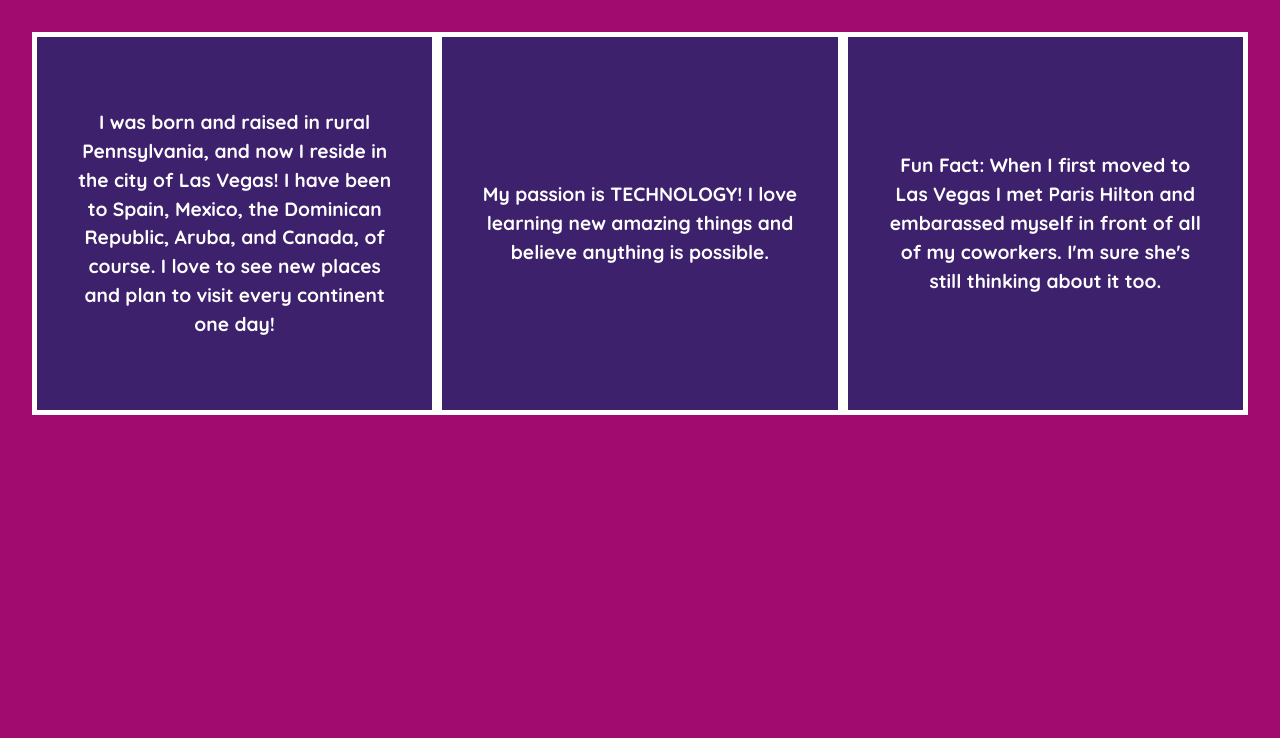
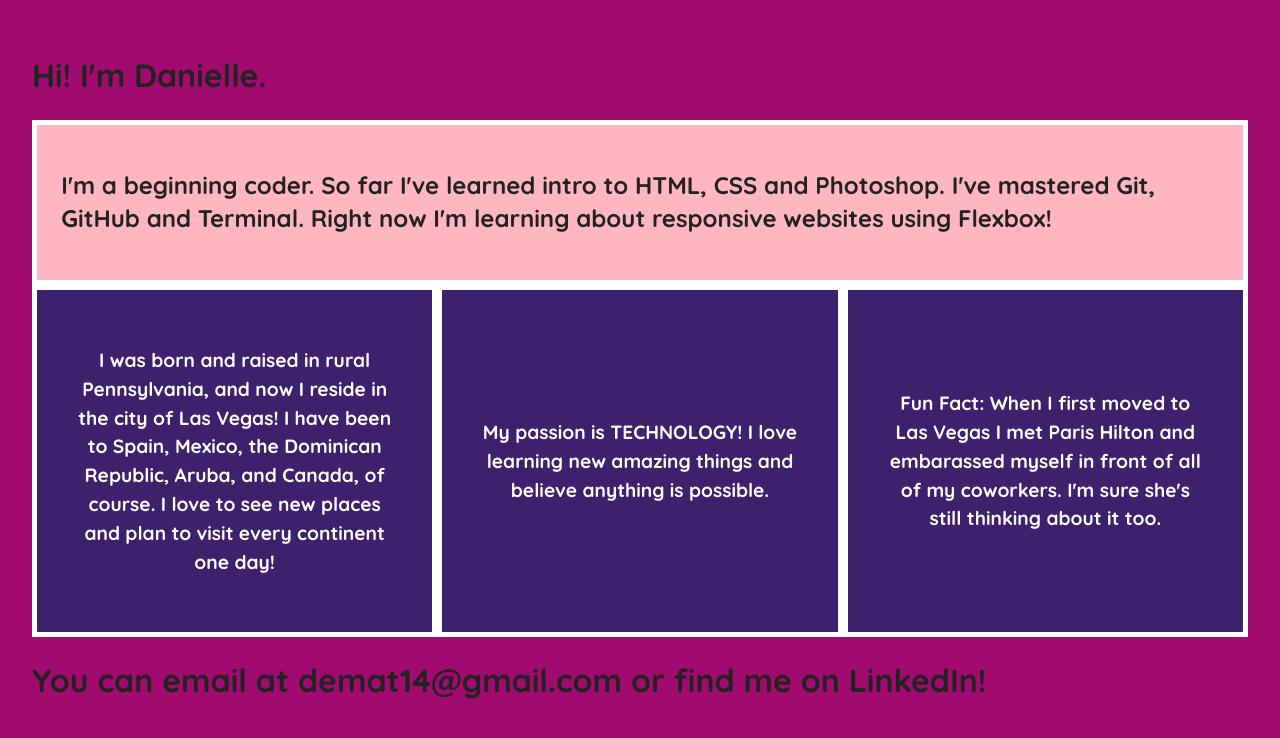
Before and after one commit to Danielle-m-14/divs-flexbox-starter, a plain HTML site: page index.html in a window 1280 px wide. Drawn offline with nearby package versions, Linux system fonts and the light colour scheme.

Commit message:
Added header, main and footer sections

```diff
--- a/css/main.css
+++ b/css/main.css
@@ -123,7 +123,7 @@ body {
   color: #fff;
   line-height: 1.5em;
   font-size: 1.2em;
-  height: 300px;
+  height: 300px auto;
   align-items: center;
   text-align: center;
   border: white solid;
@@ -132,8 +132,22 @@ body {
   padding: 3%;
 }
 
+header
+footer
+main{
+  display: flex;
+  justify-content: center;
+  align-items: center;
+  border:white solid;
+  border-width: thick;
+}
 
-
+main{
+  border:white solid thick;
+  background:lightpink;
+  height: 150px auto;
+  padding: 2%;
+}
 
 /* ==========================================================================
    Helper classes
--- a/index.html
+++ b/index.html
@@ -17,11 +17,18 @@
         <link href='http://fonts.googleapis.com/css?family=Source+Sans+Pro:400,700' rel='stylesheet' type='text/css'>
         <link href="https://fonts.googleapis.com/css2?family=Quicksand:wght@300;400;500;600;700&display=swap" rel="stylesheet">
     </head>
+
     <body>
         <!--[if lt IE 8]>
             <p class="browserupgrade">You are using an <strong>outdated</strong> browser. Please <a href="http://browsehappy.com/">upgrade your browser</a> to improve your experience.</p>
         <![endif]-->
-
+     <section class= "flex-container">
+        <header>
+            <h1>Hi! I'm Danielle.</h1>
+        </header>
+        <main>
+            <h2>I'm a beginning coder. So far I've learned intro to HTML, CSS and Photoshop. I've mastered Git, GitHub and Terminal. Right now I'm learning about responsive websites using Flexbox!</h1>
+        </main>
         <section class="wrapper">
             <div class="div-1">
                 <p>I was born and raised in rural Pennsylvania, and now I reside in the city of Las Vegas! I have been to Spain, Mexico, the Dominican Republic, Aruba, and Canada, of course. I love to see new places and plan to visit every continent one day!</p>
@@ -33,6 +40,9 @@
                 <p>Fun Fact: When I first moved to Las Vegas I met Paris Hilton and embarassed myself in front of all of my coworkers. I'm sure she's still thinking about it too.</p>
             </div>
         </section>
+        <footer>
+            <h1>You can email at demat14@gmail.com or find me on LinkedIn!</h1>
+        </footer>
 
         <script src="https://ajax.googleapis.com/ajax/libs/jquery/1.11.3/jquery.min.js"></script>
         <script>window.jQuery || document.write('<script src="js/vendor/jquery-1.11.3.min.js"><\/script>')</script>
@@ -48,5 +58,6 @@
             r.parentNode.insertBefore(e,r)}(window,document,'script','ga'));
             ga('create','UA-XXXXX-X','auto');ga('send','pageview');
         </script>
+     </section>
     </body>
 </html>
```
